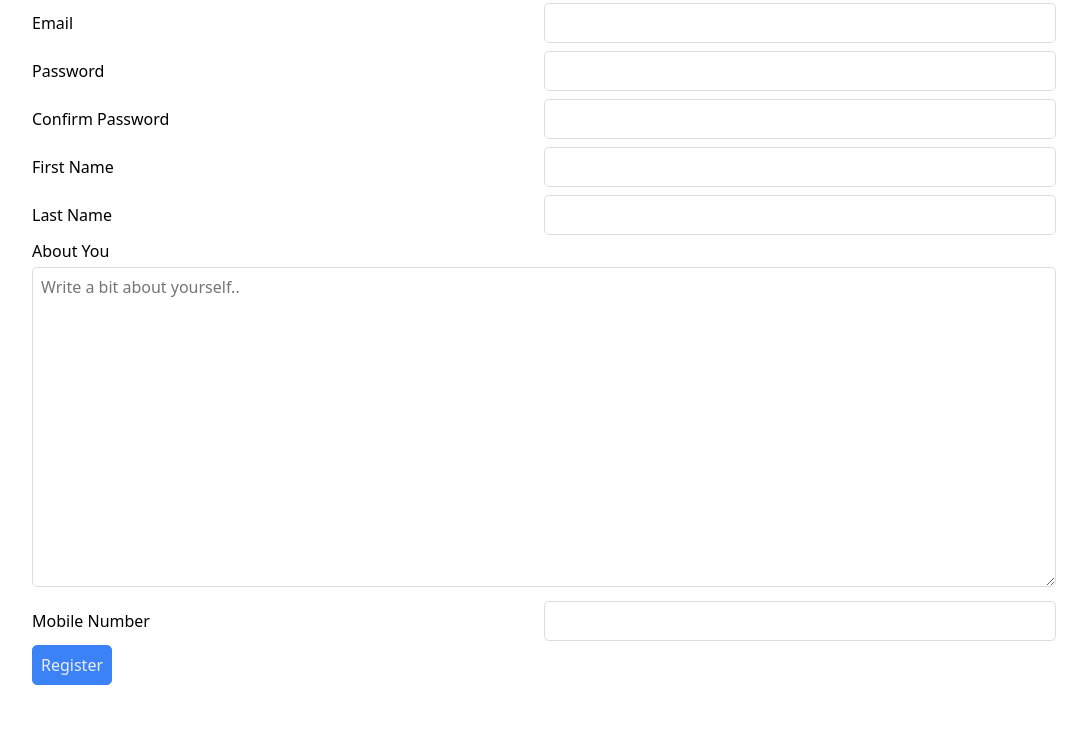
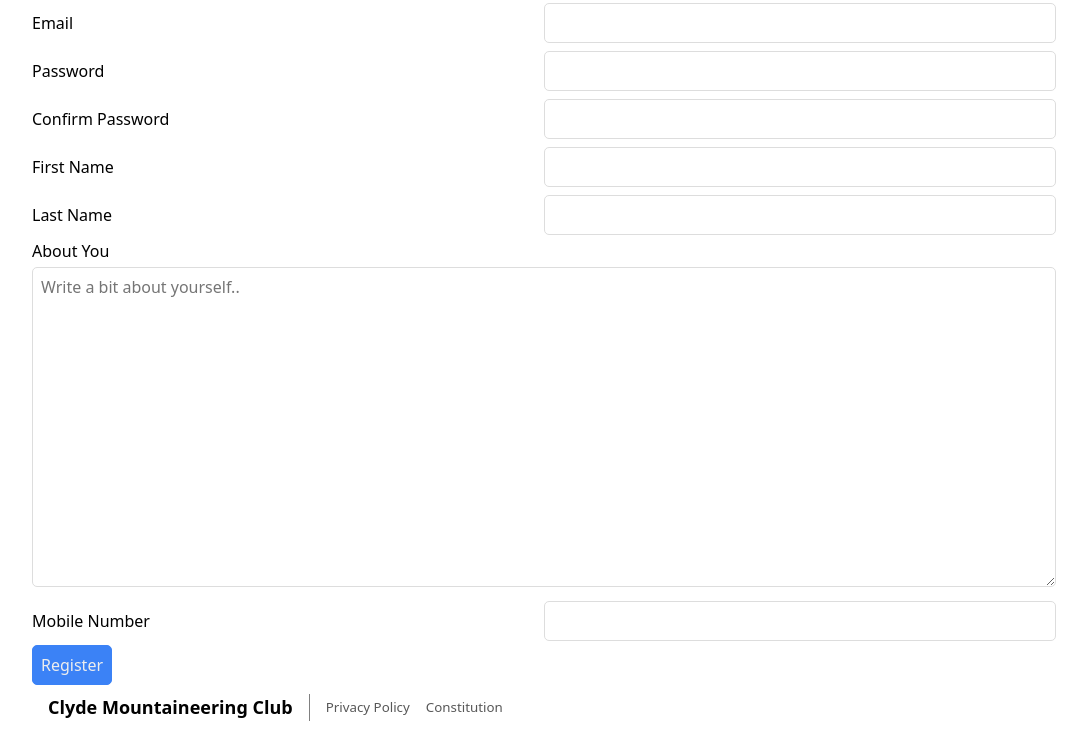
Before and after one commit to mwaddoups/mountains-v2, a Flask app: page /auth/register in a window 1280 px wide. Shown: the part 147-877 px from the top of the page, without its empty margins (96-1183 px from the left). Before the commit the page ends 832 px from the top, so only its background shows below. Run offline with Flask 3, Linux system fonts and the light colour scheme; parts of the project's set-up code (start-up, migrations or seed data) failed here and were passed over.

Commit message:
Footer + privacy policy

```diff
--- a/src/mountains/app.py
+++ b/src/mountains/app.py
@@ -76,6 +76,12 @@ def create_app():
     def faqs():
         with db_conn() as conn:
             page = latest_content(conn, "faqs")
+        return render_template("page.html.j2", page=page)
+
+    @app.route("/privacy-policy")
+    def privacy_policy():
+        with db_conn() as conn:
+            page = latest_content(conn, "privacy-policy")
         return render_template("page.html.j2", page=page)
 
     # This route is fixed and set in Stripe config
--- a/src/mountains/static/css/main.css
+++ b/src/mountains/static/css/main.css
@@ -89,6 +89,23 @@
   body > header {
     border-bottom: 2px solid var(--primary);
     margin-bottom: 0.5rem;
+  }
+
+  body > footer {
+    display: flex;
+    align-items: center;
+    justify-content: left;
+    gap: 1rem;
+
+    :first-child {
+      padding: 0 1rem;
+      border-right: 1px solid gray;
+    }
+
+    :not(:first-child) {
+      font-size: smaller;
+      color: var(--text-light);
+    }
   }
 
   /* Headings */
--- a/src/mountains/templates/base.html.j2
+++ b/src/mountains/templates/base.html.j2
@@ -63,5 +63,10 @@
     </header>
     {% block content %}
     {% endblock content %}
+    <footer>
+      <h3>Clyde Mountaineering Club</h3>
+      <a href="{{ url_for('privacy_policy') }}">Privacy Policy</a>
+      <a href="https://docs.google.com/document/d/12y7KK8AHyI9p4zL7Bg-mnh6KbiG5zKf1FIBVHhyxZds/edit?usp=sharing">Constitution</a>
+    </footer>
   </body>
 </html>
```
Also changed, not shown: 1 other file.
